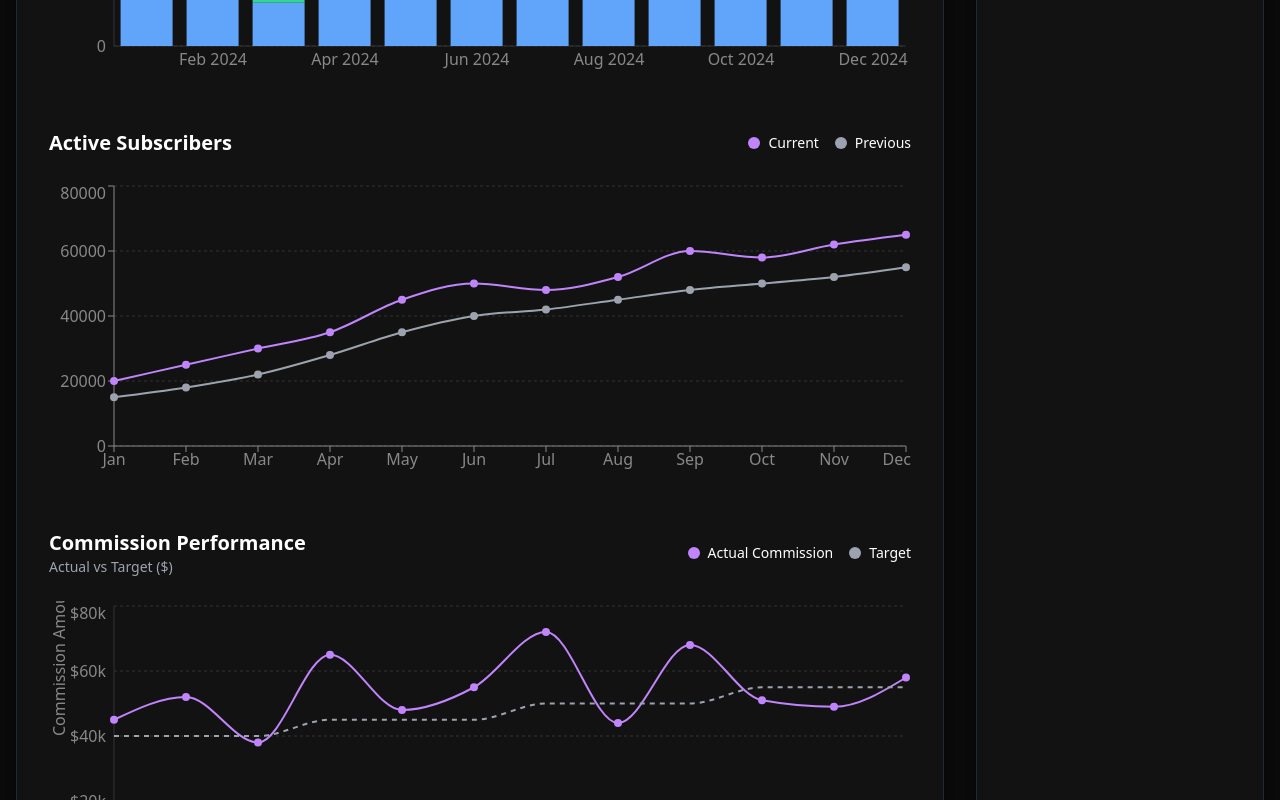
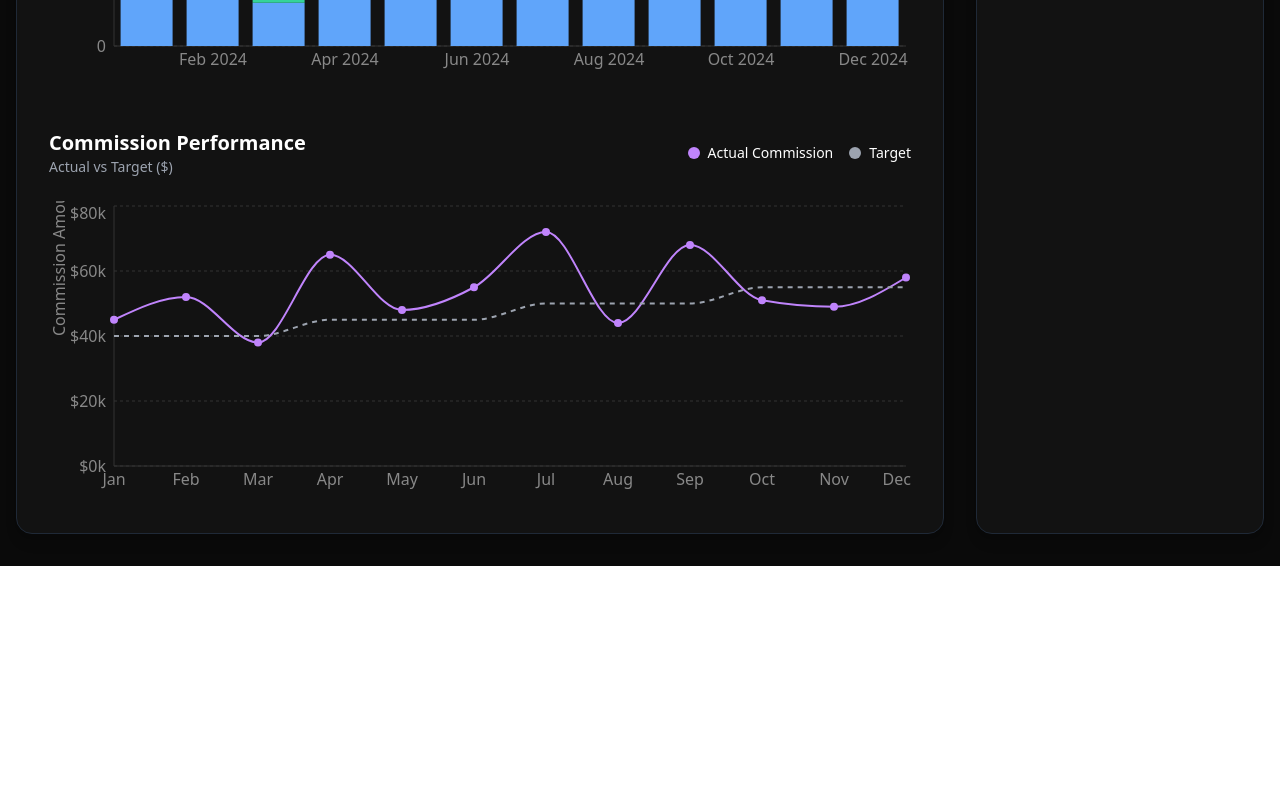
Before and after one commit to lkmariobros/chartopia-wonder-visuals, a React (Vite) app: page / in a window 1280 px wide. Shown: the part 640-1440 px from the top of the page. After the commit the page ends 1206 px from the top, so only its background shows below. Built offline with nearby package versions, Linux system fonts and the light colour scheme.

Commit message:
Remove Active Subscribers Chart
Remove the Active Subscribers chart from the dashboard as requested.

```diff
--- a/src/components/ChartDemo.tsx
+++ b/src/components/ChartDemo.tsx
@@ -1,5 +1,5 @@
 import { useState } from 'react';
-import { Area, AreaChart, ResponsiveContainer, XAxis, YAxis, CartesianGrid, Tooltip, Legend, BarChart, Bar, Line, LineChart } from 'recharts';
+import { ResponsiveContainer, XAxis, YAxis, CartesianGrid, Tooltip, BarChart, Bar, Line, LineChart } from 'recharts';
 import { MetricCard } from './dashboard/MetricCard';
 import { RecentEvents } from './dashboard/RecentEvents';
 
@@ -16,36 +16,6 @@ const data = [
   { date: 'Oct 2024', sales: 4, rentals: 3 },
   { date: 'Nov 2024', sales: 3, rentals: 5 },
   { date: 'Dec 2024', sales: 4, rentals: 4 }
-];
-
-const subscriberData = [
-  { month: 'Jan', current: 20000, previous: 15000 },
-  { month: 'Feb', current: 25000, previous: 18000 },
-  { month: 'Mar', current: 30000, previous: 22000 },
-  { month: 'Apr', current: 35000, previous: 28000 },
-  { month: 'May', current: 45000, previous: 35000 },
-  { month: 'Jun', current: 50000, previous: 40000 },
-  { month: 'Jul', current: 48000, previous: 42000 },
-  { month: 'Aug', current: 52000, previous: 45000 },
-  { month: 'Sep', current: 60000, previous: 48000 },
-  { month: 'Oct', current: 58000, previous: 50000 },
-  { month: 'Nov', current: 62000, previous: 52000 },
-  { month: 'Dec', current: 65000, previous: 55000 }
-];
-
-const commissionData = [
-  { month: 'Jan', actual: 45000, target: 40000 },
-  { month: 'Feb', actual: 52000, target: 40000 },
-  { month: 'Mar', actual: 38000, target: 40000 },
-  { month: 'Apr', actual: 65000, target: 45000 },
-  { month: 'May', actual: 48000, target: 45000 },
-  { month: 'Jun', actual: 55000, target: 45000 },
-  { month: 'Jul', actual: 72000, target: 50000 },
-  { month: 'Aug', actual: 44000, target: 50000 },
-  { month: 'Sep', actual: 68000, target: 50000 },
-  { month: 'Oct', actual: 51000, target: 55000 },
-  { month: 'Nov', actual: 49000, target: 55000 },
-  { month: 'Dec', actual: 58000, target: 55000 }
 ];
 
 const cards = [
@@ -99,6 +69,21 @@ const recentEvents = [
     timestamp: "1d",
     avatar: "/avatar-kim.jpg"
   }
+];
+
+const commissionData = [
+  { month: 'Jan', actual: 45000, target: 40000 },
+  { month: 'Feb', actual: 52000, target: 40000 },
+  { month: 'Mar', actual: 38000, target: 40000 },
+  { month: 'Apr', actual: 65000, target: 45000 },
+  { month: 'May', actual: 48000, target: 45000 },
+  { month: 'Jun', actual: 55000, target: 45000 },
+  { month: 'Jul', actual: 72000, target: 50000 },
+  { month: 'Aug', actual: 44000, target: 50000 },
+  { month: 'Sep', actual: 68000, target: 50000 },
+  { month: 'Oct', actual: 51000, target: 55000 },
+  { month: 'Nov', actual: 49000, target: 55000 },
+  { month: 'Dec', actual: 58000, target: 55000 }
 ];
 
 interface ChartDemoProps {
@@ -212,50 +197,6 @@ export default function ChartDemo({ isDarkMode }: ChartDemoProps) {
                 </div>
               </div>
 
-              {/* Active Subscribers Chart */}
-              <div>
-                <div className="flex items-center justify-between mb-6">
-                  <h2 className={`text-xl font-semibold ${textColor}`}>Active Subscribers</h2>
-                  <div className="text-sm font-medium">
-                    <span className="inline-flex items-center mr-4">
-                      <span className="w-3 h-3 rounded-full bg-purple-400 mr-2"></span>
-                      <span className={textColor}>Current</span>
-                    </span>
-                    <span className="inline-flex items-center">
-                      <span className="w-3 h-3 rounded-full bg-gray-400 mr-2"></span>
-                      <span className={textColor}>Previous</span>
-                    </span>
-                  </div>
-                </div>
-                <div className="h-[300px]">
-                  <ResponsiveContainer width="100%" height="100%">
-                    <LineChart data={subscriberData}>
-                      <CartesianGrid strokeDasharray="3 3" stroke={gridColor} vertical={false} />
-                      <XAxis dataKey="month" stroke={labelColor} />
-                      <YAxis stroke={labelColor} />
-                      <Tooltip
-                        contentStyle={{ backgroundColor: isDarkMode ? '#1f1f1f' : '#fff', borderColor: gridColor }}
-                        itemStyle={{ color: isDarkMode ? '#fff' : '#000' }}
-                      />
-                      <Line
-                        type="monotone"
-                        dataKey="current"
-                        stroke="#c084fc"
-                        strokeWidth={2}
-                        dot={{ fill: '#c084fc' }}
-                      />
-                      <Line
-                        type="monotone"
-                        dataKey="previous"
-                        stroke="#9ca3af"
-                        strokeWidth={2}
-                        dot={{ fill: '#9ca3af' }}
-                      />
-                    </LineChart>
-                  </ResponsiveContainer>
-                </div>
-              </div>
-
               {/* Commission Performance Chart */}
               <div>
                 <div className="flex items-center justify-between mb-6">
```
